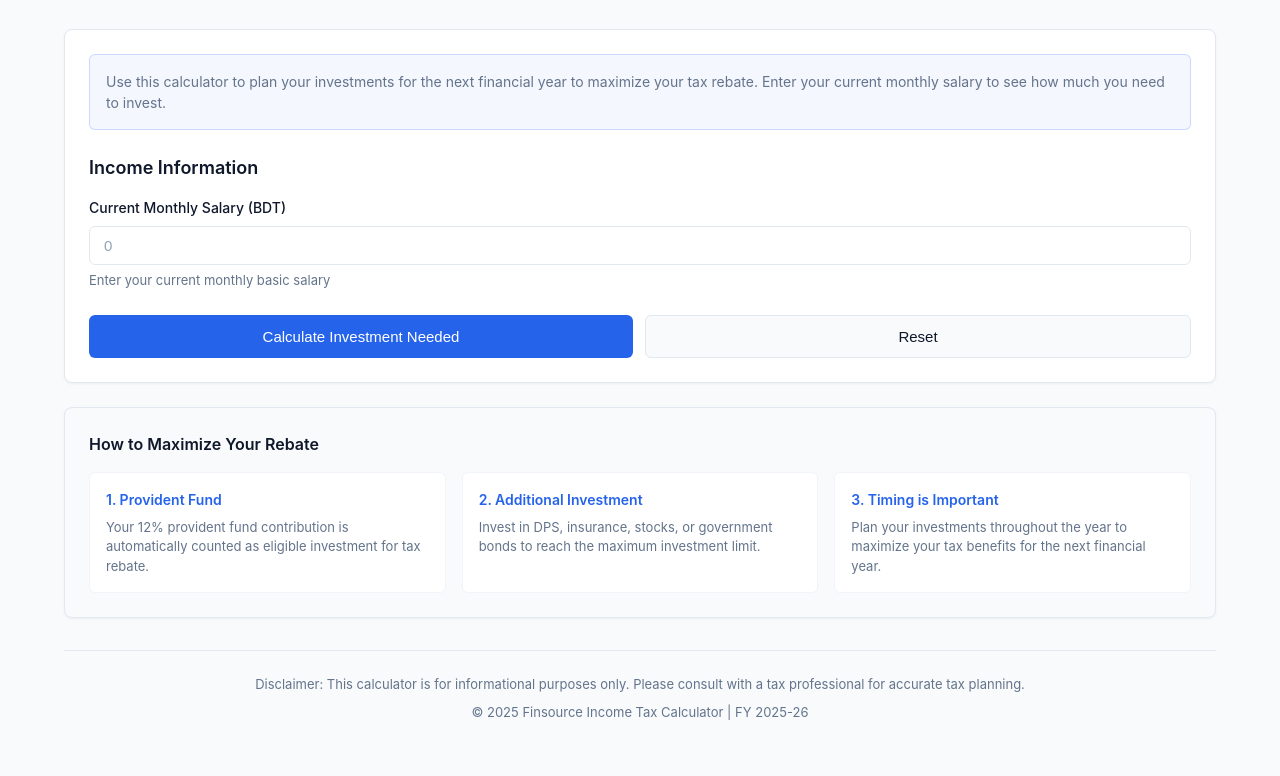
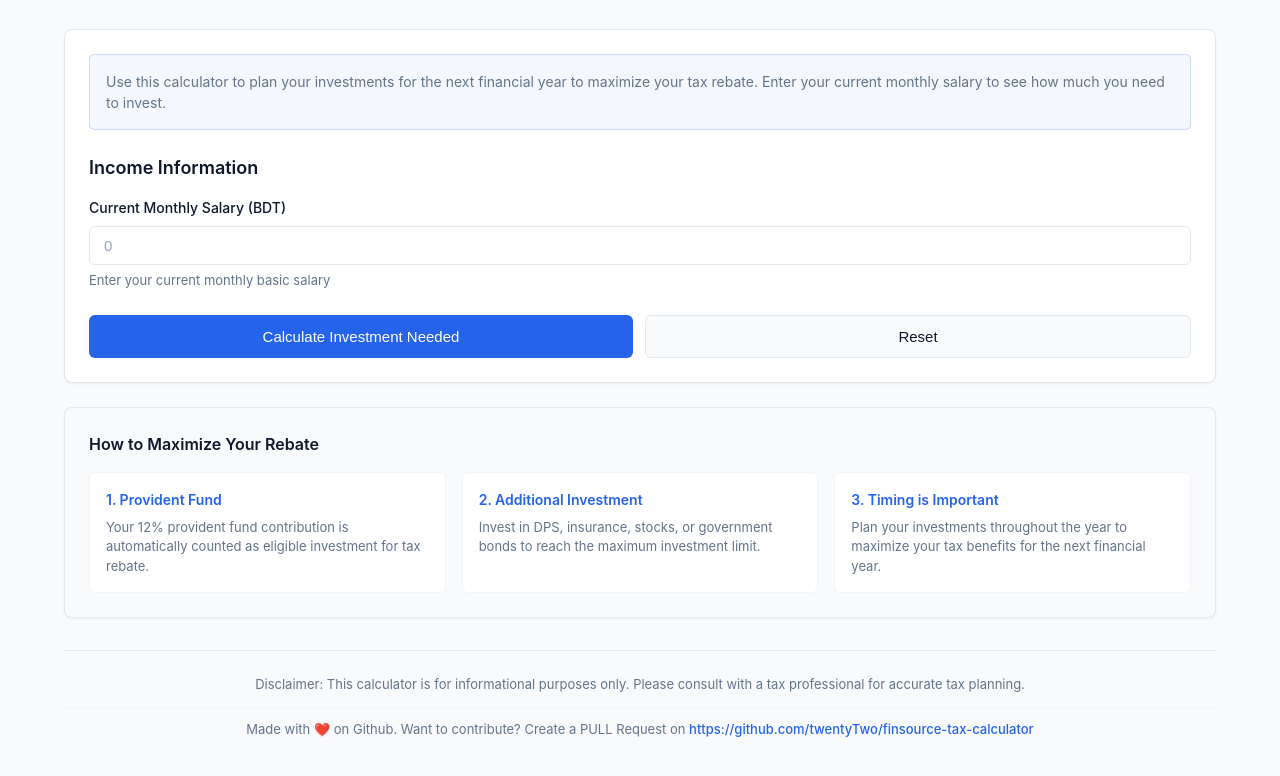
Before and after one commit to twentyTwo/finsource-tax-calculator, a plain HTML site: page rebate-maximize-calculator.html in a window 1280 px wide. Shown: the part 202-978 px from the top of the page. Drawn offline with Linux system fonts and the light colour scheme.

Commit message:
feat: Update footer to include GitHub contribution link and style adjustments

```diff
--- a/rebate-maximize-calculator.html
+++ b/rebate-maximize-calculator.html
@@ -255,8 +255,8 @@
             <p id="footerDisclaimer">
                 Disclaimer: This calculator is for informational purposes only. Please consult with a tax professional for accurate tax planning.
             </p>
-            <p id="footerCopyright">
-                © 2025 Finsource Income Tax Calculator | FY 2025-26
+            <p class="footer-github">
+                Made with ❤️ on Github. Want to contribute? Create a PULL Request on <a href="https://github.com/twentyTwo/finsource-tax-calculator" target="_blank" rel="noopener">https://github.com/twentyTwo/finsource-tax-calculator</a>
             </p>
         </footer>
     </div>
--- a/rebate-maximize-script.js
+++ b/rebate-maximize-script.js
@@ -298,15 +298,12 @@ function saveLanguagePreference() {
 function loadLanguagePreference() {
     // Try to load from shared storage first (from main calculator)
     let saved = localStorage.getItem('sharedLanguage');
-    console.log('Rebate: Loading shared language:', saved);
     if (!saved) {
         // Fallback to own storage
         saved = localStorage.getItem('rebateCalcLanguage');
-        console.log('Rebate: Fallback to own language:', saved);
     }
     if (saved && (saved === 'en' || saved === 'bn')) {
         currentLanguage = saved;
-        console.log('Rebate: Set current language to:', currentLanguage);
     }
 }
 
--- a/script.js
+++ b/script.js
@@ -793,15 +793,12 @@ function saveLanguagePreference() {
 function loadLanguagePreference() {
     // Try to load from shared storage first (from rebate calculator)
     let saved = localStorage.getItem('sharedLanguage');
-    console.log('Loading shared language:', saved);
     if (!saved) {
         // Fallback to own storage
         saved = localStorage.getItem('taxCalcLanguage');
-        console.log('Fallback to own language:', saved);
     }
     if (saved && (saved === 'en' || saved === 'bn')) {
         currentLanguage = saved;
-        console.log('Set current language to:', currentLanguage);
     }
 }
 
--- a/styles.css
+++ b/styles.css
@@ -669,6 +669,26 @@ body {
     font-size: 0.8125rem;
 }
 
+.footer-github {
+    font-size: 0.75rem;
+    color: var(--text-secondary);
+    margin-top: var(--spacing-sm);
+    padding-top: var(--spacing-sm);
+    border-top: 1px solid var(--border-light);
+}
+
+.footer-github a {
+    color: var(--primary-color);
+    text-decoration: none;
+    font-weight: 500;
+    transition: color var(--transition-fast);
+}
+
+.footer-github a:hover {
+    color: var(--primary-hover);
+    text-decoration: underline;
+}
+
 /* Remove animations */
 @keyframes fadeInDown {
     from {
```
Also changed, not shown: index.html (+5 -2 lines).
